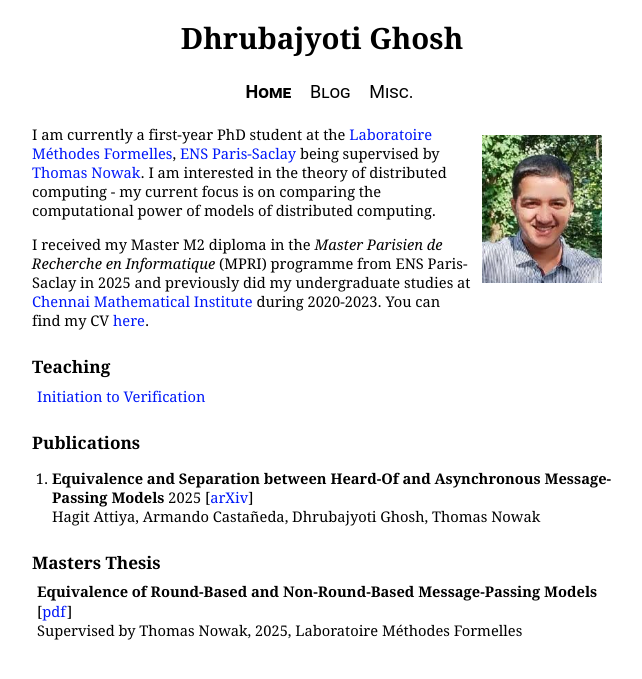
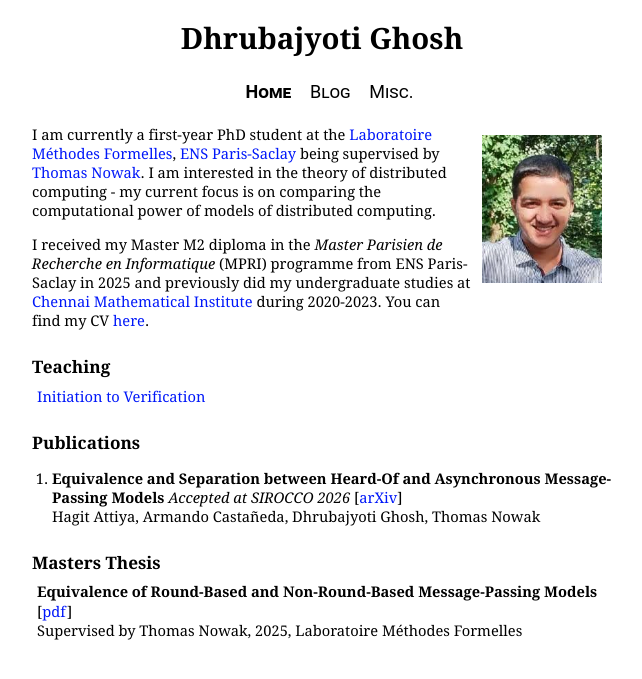
Before and after one commit to ghoshdhruba/ghoshdhruba.github.io, a Jekyll site: the page built from index.html, in a window 1280 px wide. Shown: the top 679 px of the page, without its empty margins (318-960 px from the left). Built offline with Jekyll 4.4.1, drawn with Linux system fonts in a browser that asks for light colours.

Commit message:
Paper accepted at SIROCCO 2026

```diff
--- a/index.html
+++ b/index.html
@@ -22,7 +22,7 @@ You can find my CV <a href="webpage_CV.pdf">here</a>.
 <h3> Publications </h3>
 
 <ol style="padding-left:5px">
-    <li> <b>Equivalence and Separation between Heard-Of and Asynchronous Message-Passing Models</b> 2025 [<a href="https://arxiv.org/pdf/2511.21859">arXiv</a>]
+    <li> <b>Equivalence and Separation between Heard-Of and Asynchronous Message-Passing Models</b>  <i> Accepted at SIROCCO 2026 </i> [<a href="https://arxiv.org/pdf/2511.21859">arXiv</a>]
     <br>
     Hagit Attiya, Armando Castañeda, Dhrubajyoti Ghosh, Thomas Nowak
     </li>
```
